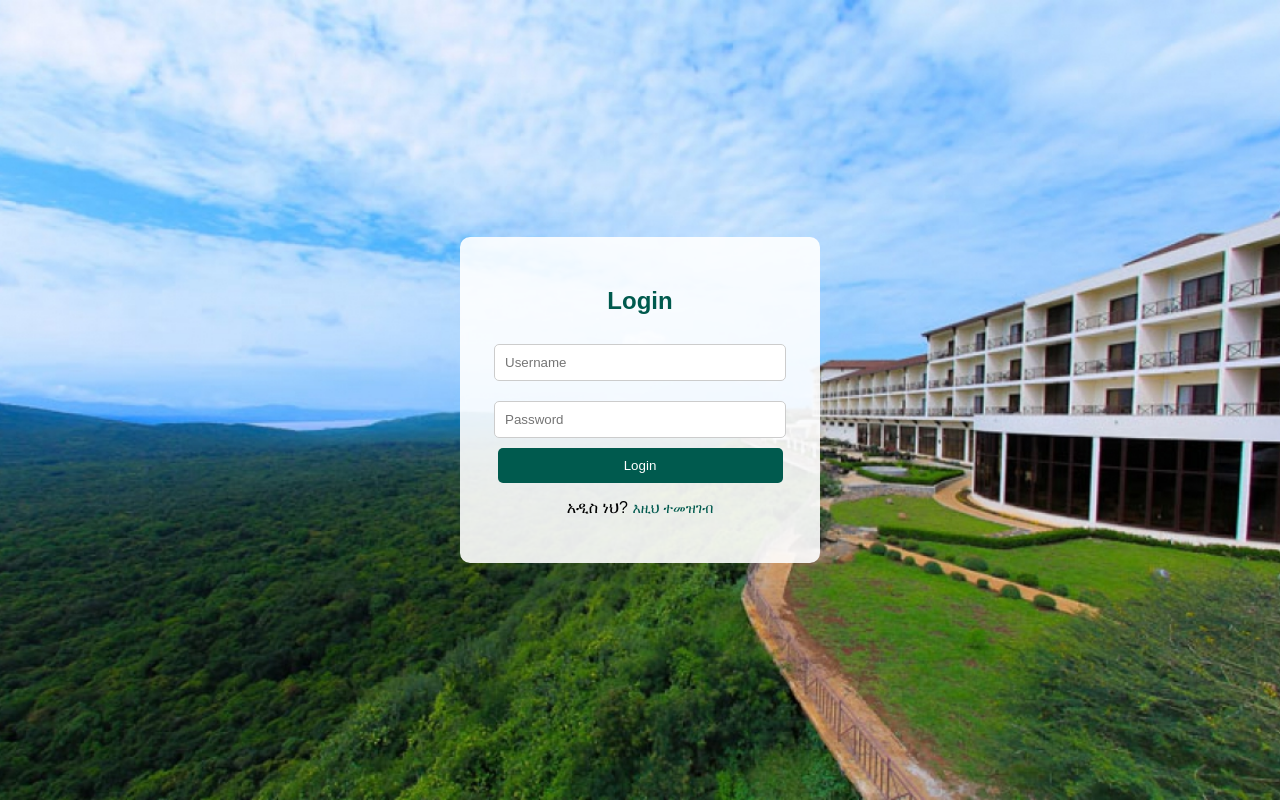
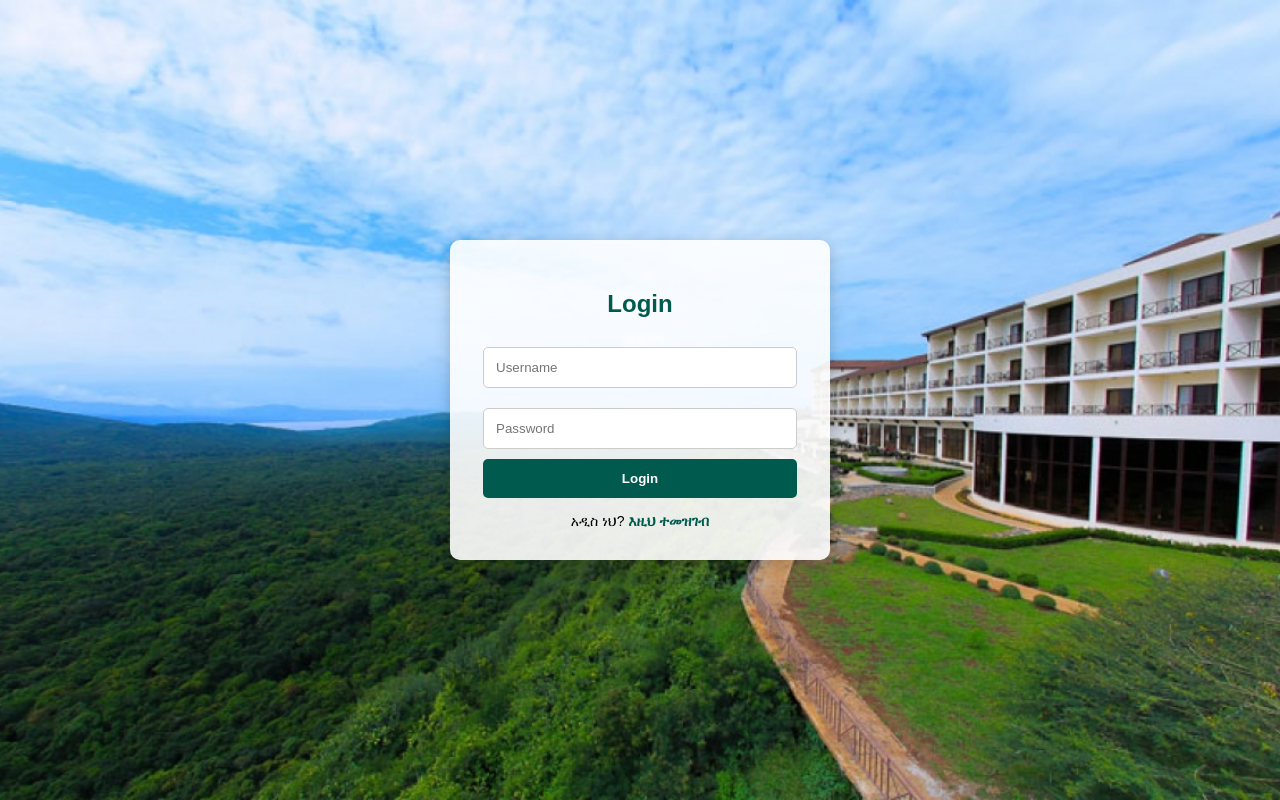
Before and after one commit to CherinetGama/cloud-chat-app, a Flask app: page /login in a window 1280 px wide. Run offline with Flask 3, Linux system fonts and the light colour scheme.

Commit message:
Update login.html

```diff
--- a/templates/login.html
+++ b/templates/login.html
@@ -3,15 +3,12 @@
 <head>
     <title>Login - AMU Chat</title>
     <style>
-        body {
-            background: url("{{ url_for('static', filename='images.jpg') }}") no-repeat center center fixed;
-            background-size: cover;
-            display: flex; justify-content: center; align-items: center; height: 100vh; margin: 0; font-family: sans-serif;
-        }
-        .container { background: rgba(255,255,255,0.9); padding: 30px; border-radius: 10px; text-align: center; width: 300px; }
-        input { width: 90%; padding: 10px; margin: 10px 0; border-radius: 5px; border: 1px solid #ccc; }
-        button { width: 95%; padding: 10px; background: #005a4e; color: white; border: none; border-radius: 5px; cursor: pointer; }
-        a { color: #005a4e; text-decoration: none; font-size: 14px; }
+        body { background: url("{{ url_for('static', filename='images.jpg') }}") no-repeat center center fixed; background-size: cover; display: flex; justify-content: center; align-items: center; height: 100vh; margin: 0; font-family: sans-serif; }
+        .container { background: rgba(255,255,255,0.9); padding: 30px; border-radius: 10px; text-align: center; width: 320px; box-shadow: 0 4px 15px rgba(0,0,0,0.2); }
+        input { width: 90%; padding: 12px; margin: 10px 0; border-radius: 5px; border: 1px solid #ccc; }
+        button { width: 98%; padding: 12px; background: #005a4e; color: white; border: none; border-radius: 5px; cursor: pointer; font-weight: bold; }
+        .reg-link { margin-top: 15px; font-size: 14px; }
+        a { color: #005a4e; text-decoration: none; font-weight: bold; }
     </style>
 </head>
 <body>
@@ -23,7 +20,9 @@
             <input type="password" name="password" placeholder="Password" required>
             <button type="submit">Login</button>
         </form>
-        <p>አዲስ ነህ? <a href="{{ url_for('register') }}">እዚህ ተመዝገብ</a></p>
+        <div class="reg-link">
+            አዲስ ነህ? <a href="{{ url_for('register') }}">እዚህ ተመዝገብ</a>
+        </div>
     </div>
 </body>
 </html>
```
